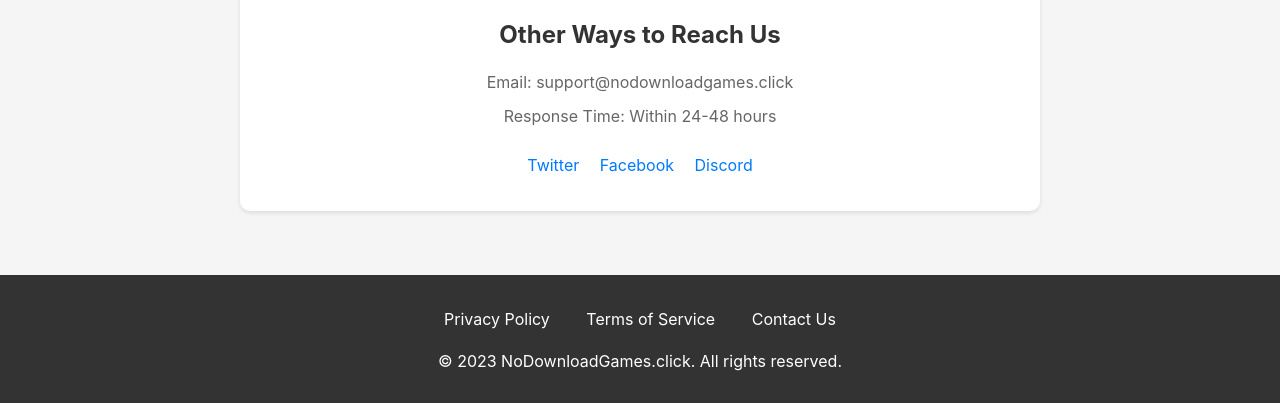
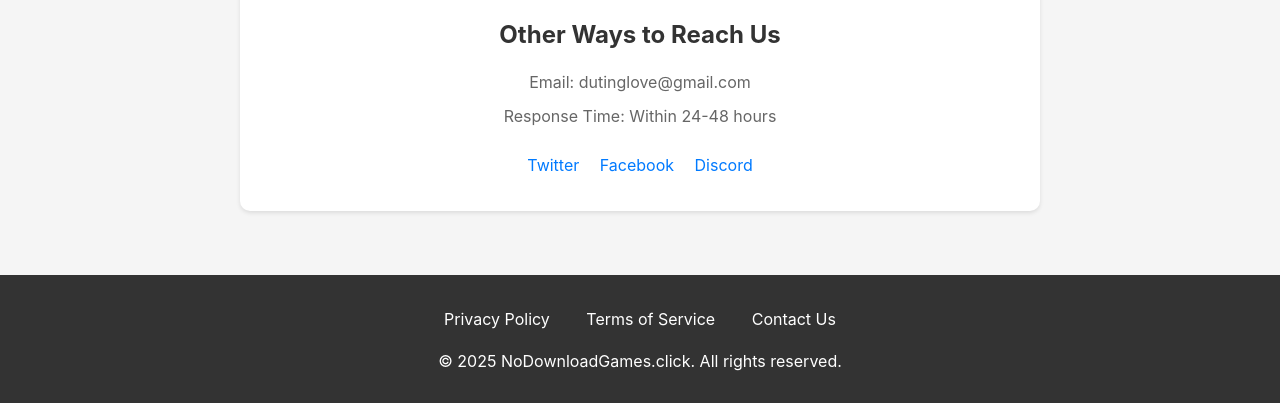
Before and after one commit to haha321-haha/nodownloadgames.click, a plain HTML site: page contact.html in a window 1280 px wide. Shown: the part 934-1337 px from the top of the page. Drawn offline with Linux system fonts and the light colour scheme.

Commit message:
Update contact.html

```diff
--- a/contact.html
+++ b/contact.html
@@ -169,7 +169,7 @@
 
         <div class="contact-info">
             <h2>Other Ways to Reach Us</h2>
-            <p>Email: support@nodownloadgames.click</p>
+            <p>Email: dutinglove@gmail.com</p>
             <p>Response Time: Within 24-48 hours</p>
 
             <div class="social-links">
@@ -187,7 +187,7 @@
                 <a href="terms-of-service.html">Terms of Service</a>
                 <a href="contact.html">Contact Us</a>
             </div>
-            <p class="copyright">&copy; 2023 NoDownloadGames.click. All rights reserved.</p>
+            <p class="copyright">&copy; 2025 NoDownloadGames.click. All rights reserved.</p>
         </div>
     </footer>
 </body>
```
